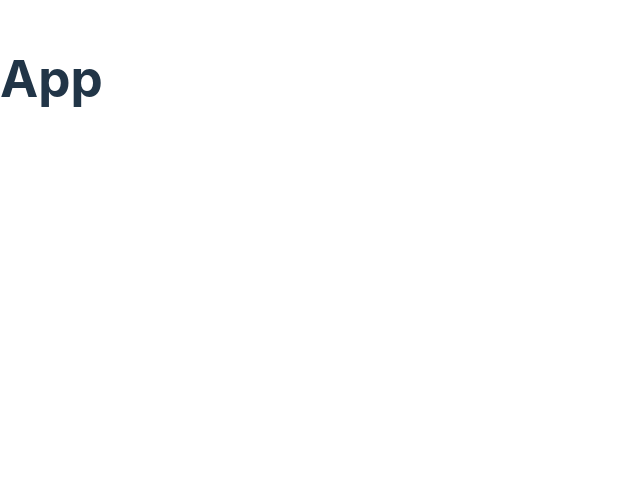
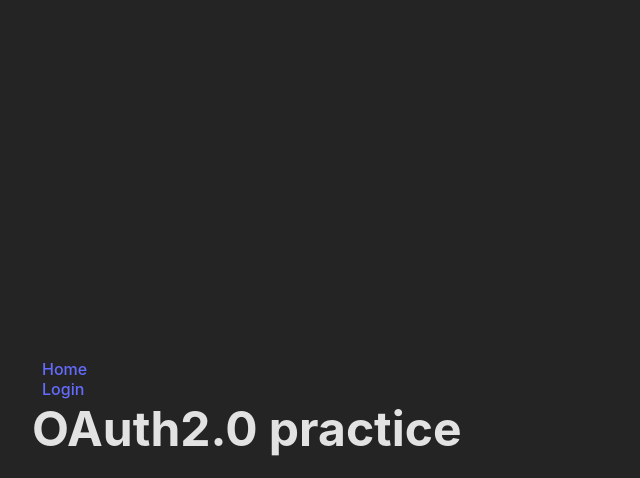
Before and after one commit to MingCWang/oauth2-practice, a React (Vite) app in the folder frontend/: page / in a window 1280 px wide. Shown: the part 322-800 px from the top of the page, without its empty margins (0-640 px from the left). Built offline with nearby package versions, Linux system fonts and the light colour scheme.

Commit message:
added routing

```diff
--- a/frontend/src/App.jsx
+++ /dev/null
@@ -1,11 +0,0 @@
-
-
-export default function App() {
-
-
-	return (
-		<>
-			<h1>App</h1>
-		</>
-	)
-}
--- a/frontend/src/index.css
+++ b/frontend/src/index.css
@@ -1,17 +1,15 @@
 :root {
 	font-family: Inter, system-ui, Avenir, Helvetica, Arial, sans-serif;
-  line-height: 1.5;
 	font-weight: 400;
 
 	color-scheme: light dark;
 	color: rgba(255, 255, 255, 0.87);
 	background-color: #242424;
+}
 
-  font-synthesis: none;
-  text-rendering: optimizeLegibility;
-  -webkit-font-smoothing: antialiased;
-  -moz-osx-font-smoothing: grayscale;
-  -webkit-text-size-adjust: 100%;
+* {
+	padding: 0;
+	margin: 0;
 }
 
 a {
@@ -19,51 +17,65 @@ a {
 	color: #646cff;
 	text-decoration: inherit;
 }
+
 a:hover {
 	color: #535bf2;
 }
 
-body {
-  margin: 0;
-  display: flex;
-  place-items: center;
-  min-width: 320px;
-  min-height: 100vh;
+.line {
+	width: 15px;
+	height: 1px;
+	background-color: rgba(255, 255, 255, 0.87);
 }
 
-h1 {
-  font-size: 3.2em;
-  line-height: 1.1;
+#burger {
+	display: flex;
+	flex-direction: column;
+	justify-content: space-around;
+	height: 12px;
+	border: none;
+	background-color: transparent;
+	margin-left: 20px;
+	margin-top: 20px;
 }
 
-button {
-  border-radius: 8px;
-  border: 1px solid transparent;
-  padding: 0.6em 1.2em;
-  font-size: 1em;
-  font-weight: 500;
-  font-family: inherit;
-  background-color: #1a1a1a;
+#burger:hover {
 	cursor: pointer;
-  transition: border-color 0.25s;
-}
-button:hover {
-  border-color: #646cff;
-}
-button:focus,
-button:focus-visible {
-  outline: 4px auto -webkit-focus-ring-color;
 }
 
-@media (prefers-color-scheme: light) {
-  :root {
-    color: #213547;
-    background-color: #ffffff;
+
+#title {
+	font-size: 3em;
+	margin-bottom: 20px;
 }
-  a:hover {
-    color: #747bff;
+
+#navbar {
+	display: flex;
+	flex-direction: column;
+	list-style-type: none;
+	margin-left: 10px;
 }
-  button {
-    background-color: #f9f9f9;
+
+#sidebar {
+	width: 100%;
+	height: 100%;
+	position: fixed;
+	display: flex;
+	flex-direction: column;
+	justify-content: flex-end;
+	margin-left: 32px;
 }
+
+/* sidebar for other pages */
+
+#sidebar-page {
+	background-color: #3c3838;
+	width: 160px;
+	height: 80vh;
 }
+
+#navbar-page {
+	display: flex;
+	flex-direction: column;
+
+}
--- a/frontend/src/main.jsx
+++ b/frontend/src/main.jsx
@@ -8,14 +8,21 @@ import {
 /**
  * Pages Import
  * */
-import App from './App.jsx'
+import Root from './routes/root.jsx'
 import ErrorPage from './error-page.jsx'
+import Login from './routes/login.jsx'
 
 const router = createBrowserRouter([
 	{
 		path: '/',
-		element: <App />,
-		errorElement: <ErrorPage />
+		element: <Root />,
+		errorElement: <ErrorPage />,
+		children: [
+			{
+				path: 'login',
+				element: <Login />,
+			},
+		],
 	}
 ])
 
--- a/frontend/src/oauth.jsx
+++ /dev/null
@@ -1,3 +0,0 @@
-export function oauth2Login() {
-
-}
--- /dev/null
+++ b/frontend/src/routes/login.jsx
@@ -0,0 +1,7 @@
+export default function Login() {
+	return (
+		<>
+			login
+		</>
+	)
+}
--- /dev/null
+++ b/frontend/src/routes/root.jsx
@@ -0,0 +1,56 @@
+
+import { Outlet, Link, useLocation } from 'react-router-dom';
+
+
+function HomeSideBar() {
+	return (
+		<>
+			<div id="sidebar">
+				<nav>
+					<ul id="navbar">
+						<Link to={`/`}>Home</Link>
+						<Link to={`/login`}>Login</Link>
+					</ul>
+				</nav>
+				<h1 id="title">OAuth2.0 practice</h1>
+
+			</div>
+		</>
+	)
+}
+
+function PageSideBar() {
+	return (
+		<>
+			<button id="burger">
+				<div className="line"></div>
+				<div className="line"></div>
+			</button>
+			<div id="sidebar-page">
+				<nav>
+					<ul id="navbar-page">
+						<Link to={`/`}>Home</Link>
+						<Link to={`/login`}>Login</Link>
+					</ul>
+				</nav>
+			</div>
+		</>
+	)
+}
+export default function Root() {
+
+	let currentPath = useLocation().pathname;
+	let sidebar
+	if (currentPath === '/') {
+		sidebar = <HomeSideBar />
+	} else {
+		sidebar = <PageSideBar />
+	}
+
+	return (
+		<>
+			{sidebar}
+			<Outlet />
+		</>
+	)
+}
```
Lines whose indentation alone changed are shown as unchanged.
